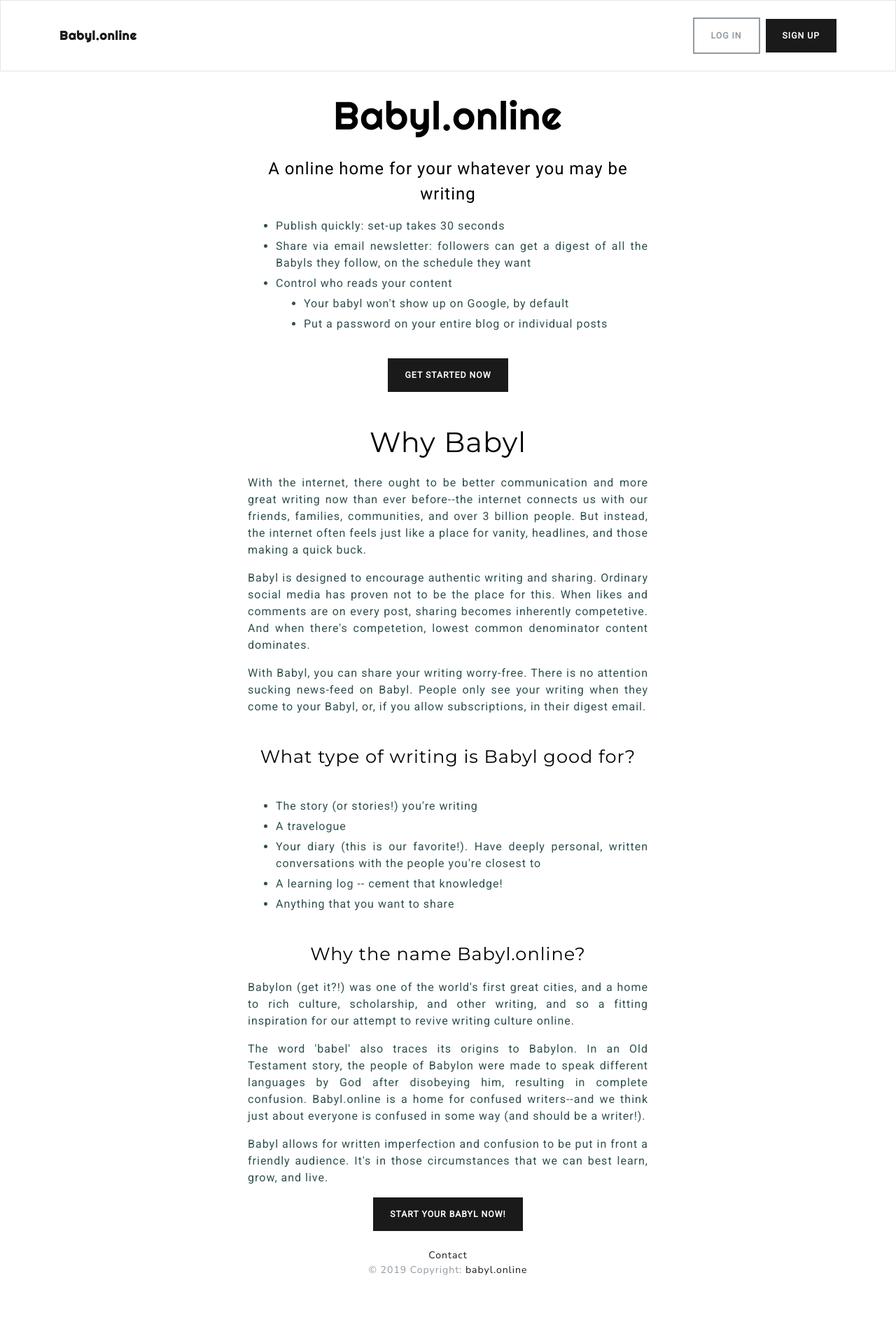
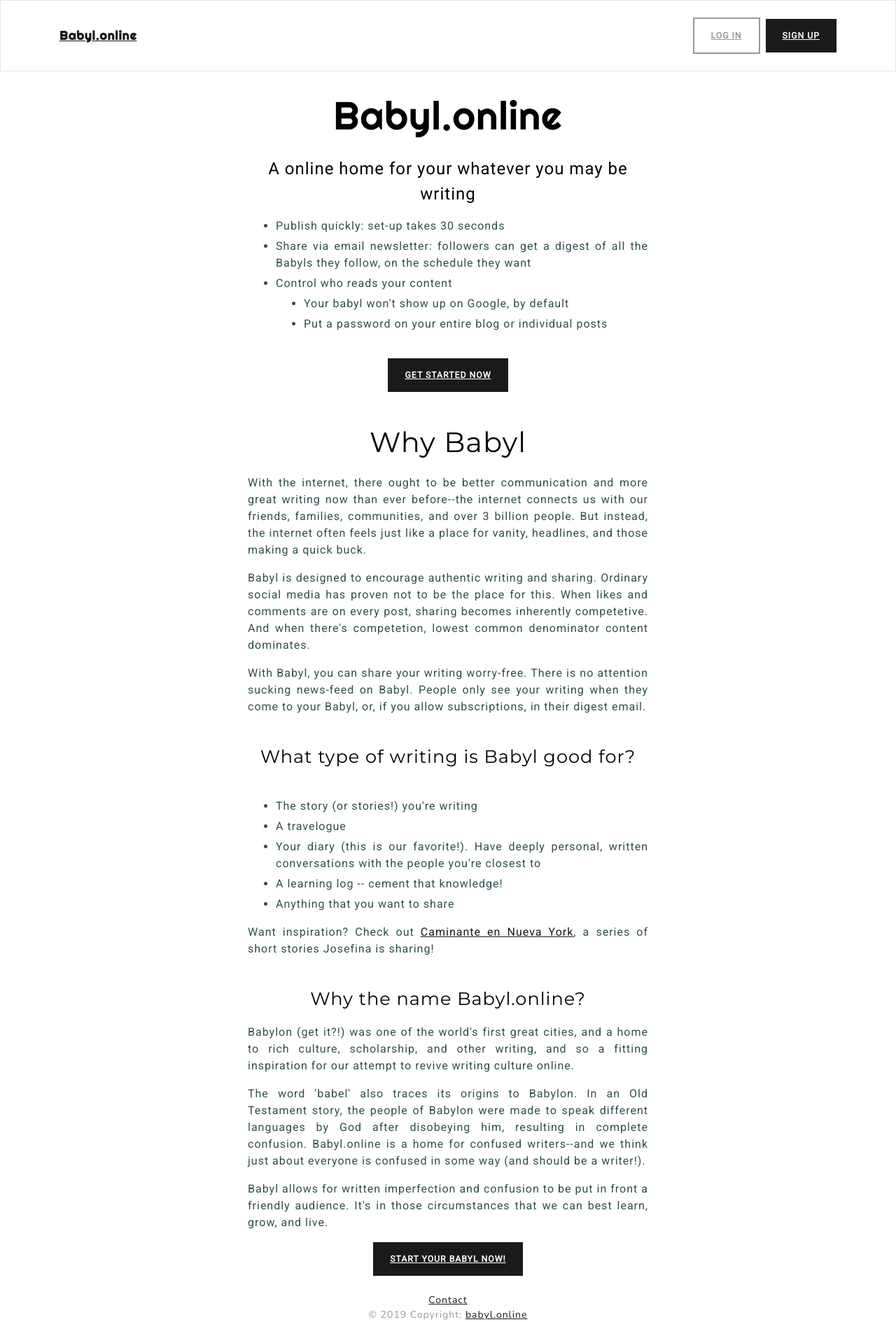
Before and after one commit to lmeier/babyl, a Django app: page / in a window 1280 px wide. Shown: the whole page at 70% size. Before the commit the page ends 1822 px from the top, so only its background shows below. Run offline with Django 3.2, Linux system fonts and the light colour scheme; some libraries are stand-ins or nearby versions; some web fonts are replaced.

Commit message:
add example to home page

```diff
--- a/static/css/custom.css
+++ b/static/css/custom.css
@@ -27,6 +27,11 @@
 
 body {
   height: 100%;
+  color: red;
+}
+
+a {
+  text-decoration: underline!important;
 }
 
 #wrap {
--- a/templates/base.html
+++ b/templates/base.html
@@ -10,9 +10,9 @@
         <link href="https://fonts.googleapis.com/css?family=Montserrat|Roboto&display=swap" rel="stylesheet">
         <link href="https://fonts.googleapis.com/css?family=B612|Montserrat:500|Roboto&display=swap" rel="stylesheet">
         <link rel="stylesheet" href="https://cdn.jsdelivr.net/simplemde/latest/simplemde.min.css">
+        <link rel="stylesheet" href="{% static "css/bootstrap-lux.min.css" %}" />
         <link rel="stylesheet" href="{% static 'css/custom.css' %}">
-        <link rel="stylesheet" href="{% static "css/bootstrap-lux.min.css" %}" />
-        {% block stylesheet %}{% endblock %}  <!-- HERE -->
+{% block stylesheet %}{% endblock %}  <!-- HERE -->
       </head>
       <div class="body">
         <body>
--- a/templates/index.html
+++ b/templates/index.html
@@ -72,7 +72,8 @@
             Anything that you want to share
           </li>
       </ul>
-      <!-- <a href class="text-center" style="text-align: center"> See some examples here.</a> -->
+      <p> Want inspiration? Check out <u><a href="http://www.babyl.online/caminante-en-nueva-york/"> Caminante en Nueva York</a></u>, a series of short stories Josefina is sharing! </p>
+
       <br />
       <p class="h2text text-center" style="font-size:1.6rem">
         Why the name Babyl.online?
```
